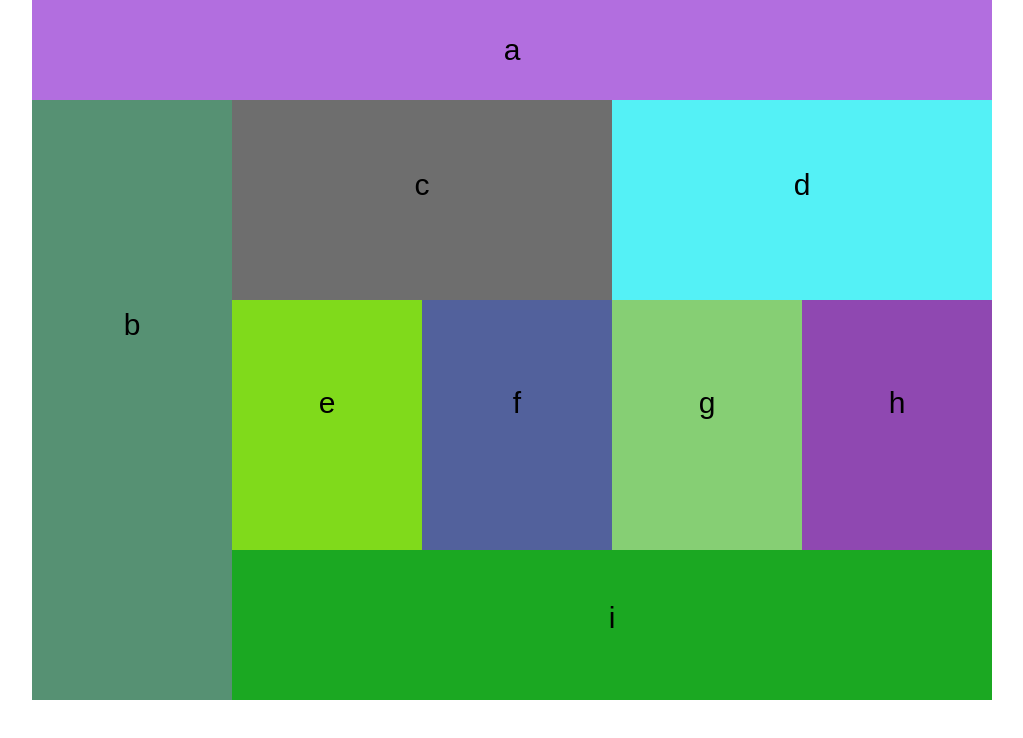
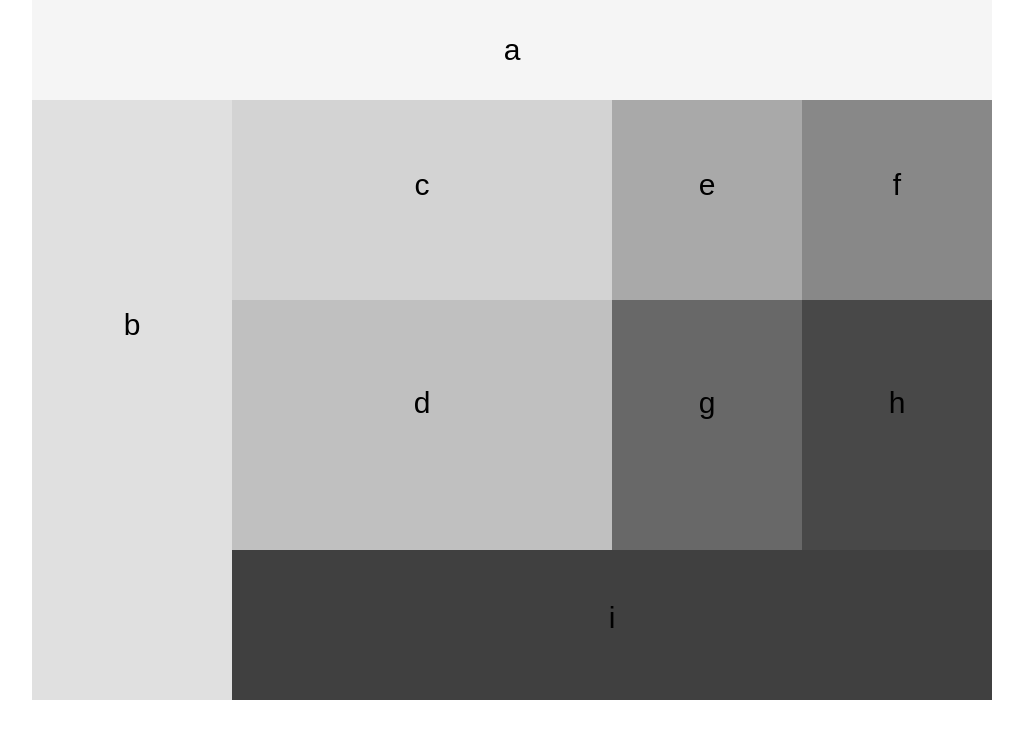
Before and after one commit to jeffborda/lab-01, a plain HTML site: page index.html in a window 1280 px wide. Shown: the whole page, without its empty margins (128-1151 px from the left). Drawn offline with Linux system fonts and the light colour scheme.

Commit message:
Grid added

```diff
--- a/css/base.css
+++ b/css/base.css
@@ -4,7 +4,12 @@ body {
   margin: 0px auto;
   font-size: 30px;
   text-align: center;
+  display: grid;
+  grid-template-columns: 240px 240px;
+  grid-template-rows: 75px 150px 125px 125px 250px 250px 80px;
 }
+
+
 p {
   display: block;
   top: 35%;
--- a/css/layout.css
+++ b/css/layout.css
@@ -1,44 +1,69 @@
 header {
-  height: 75px;
+  grid-row: 1;
+  grid-column-start: 1;
+  grid-column-end: 3;
+  /* height: 75px; */
   background-color: #2d9fd9;
 }
 nav {
-  height: 150px;
+  display: grid;
+  grid-row: 2;
+  grid-column-start: 1;
+  grid-column-end: 3;
+  /* height: 150px; */
   background-color: #a0d18c;
-}
-section.c-d div {
-  height: 125px;
 }
 #c {
   background-color: #d87dd8;
+  grid-row: 3;
+  grid-column-start: 1;
+  grid-column-end: 3;
+
 }
 #d {
   background-color: #f68f54;
+  grid-row: 4;
+  grid-column-start: 1;
+  grid-column-end: 3;
 }
 section.e-h div {
   width: 240px;
   height: 250px;
 }
 #e {
-  float: left;
+  /* float: left; */
   background-color: #ec4d7d;
+  grid-row: 5;
+  grid-column-start: 1;
+  grid-column-end: 2;
 }
 #f {
-  float: right;
+  /* float: right; */
   background-color: #c5d0fe;
+  grid-row: 5;
+  grid-column-start: 2;
+  grid-column-end: 3;
 }
 #g {
-  float: left;
+  /* float: left; */
   background-color: #b1a43c;
+  grid-row: 6;
+  grid-column-start: 1;
+  grid-column-end: 2;
 }
 #h {
-  float: right;
+  /* float: right; */
   background-color: #6dcff6;
+  grid-row: 6;
+  grid-column-start: 2;
+  grid-column-end: 3;
 }
 footer {
-  clear: both;
+  /* clear: both; */
   background-color: #6b6767;
-  height: 80px;
+  grid-row: 7;
+  grid-column-start: 1;
+  grid-column-end: 3;
 }
 
 @media only screen and (min-width: 768px) {
@@ -48,17 +73,26 @@ footer {
     margin: 0px auto;
     font-size: 30px;
     text-align: center;
+
+    display: grid;
+    grid-template-columns: 200px 190px 190px 190px 190px;
+    grid-template-rows: 100px 200px 250px 150px;
   }
 
   header {
     height: 100px;
     background-color: #b26edf;
+    grid-row: 1;
+    grid-column-start: 1;
+    grid-column-end: 6;
   }
   nav {
     width: 200px;
     height: 600px;
     background-color: #569173;
-    float: left;
+    grid-row-start: 2;
+    grid-row-end: 5;
+    grid-column: 1;
   }
   section.c-d div {
     width: 380px;
@@ -66,38 +100,126 @@ footer {
   }
   #c {
     background-color: #6e6e6e;
-    float: left;
+    grid-row: 2;
+    grid-column-start: 2;
+    grid-column-end: 4;
   }
   #d {
     background-color: #54f1f6;
-    float: right;
+    grid-row: 2;
+    grid-column-start: 4;
+    grid-column-end: 6;
   }
-  section.e-h div {
-    width: 190px;
-    height: 250px;
-    float: left;
-  }
+
   #e {
-    float: left;
     background-color: #80da1b;
+    grid-row: 3;
+    grid-column-start: 2;
+    grid-column-end: 3;
   }
   #f {
-    float: left;
     background-color: #52619c;
+    grid-row: 3;
+    grid-column-start: 3;
+    grid-column-end: 4;
   }
   #g {
-    float: left;
     background-color: #86cf74;
+    grid-row: 3;
+    grid-column-start: 4;
+    grid-column-end: 5;
   }
   #h {
-    float: left;
     background-color: #8f48b1;
+    grid-row: 3;
+    grid-column-start: 5;
+    grid-column-end: 6;
   }
   footer {
-    clear: none;
     background-color: #1ba822;
     width: 760px;
     height: 150px;
-    float: left;
+    grid-row: 4;
+    grid-column-start: 2;
+    grid-column-end: 6;
   }
 }
+
+@media only screen and (min-width: 950px) {
+
+  body {
+    width: 960px;
+    margin: 0px auto;
+    font-size: 30px;
+    text-align: center;
+
+    display: grid;
+    grid-template-columns: 200px 190px 190px 190px 190px;
+    grid-template-rows: 100px 200px 250px 150px;
+  }
+
+  header {
+    height: 100px;
+    background-color: #F5F5F5;
+    grid-row: 1;
+    grid-column-start: 1;
+    grid-column-end: 6;
+  }
+  nav {
+    width: 200px;
+    height: 600px;
+    background-color: #E0E0E0;
+    grid-row-start: 2;
+    grid-row-end: 5;
+    grid-column: 1;
+  }
+  section.c-d div {
+    width: 380px;
+    height: 200px;
+  }
+  #c {
+    background-color: #D3D3D3;
+    grid-row: 2;
+    grid-column-start: 2;
+    grid-column-end: 4;
+  }
+  #d {
+    background-color: #C0C0C0;
+    grid-row: 3;
+    grid-column-start: 2;
+    grid-column-end: 4;
+  }
+
+  #e {
+    background-color: #A9A9A9;
+    grid-row: 2;
+    grid-column-start: 4;
+    grid-column-end: 5;
+  }
+  #f {
+    background-color: #888888;
+    grid-row: 2;
+    grid-column-start: 5;
+    grid-column-end: 6;
+  }
+  #g {
+    background-color: #686868;
+    grid-row: 3;
+    grid-column-start: 4;
+    grid-column-end: 5;
+  }
+  #h {
+    background-color: #484848;
+    grid-row: 3;
+    grid-column-start: 5;
+    grid-column-end: 6;
+  }
+  footer {
+    background-color: #404040;
+    width: 760px;
+    height: 150px;
+    grid-row: 4;
+    grid-column-start: 2;
+    grid-column-end: 6;
+  }
+}
--- a/index.html
+++ b/index.html
@@ -6,23 +6,21 @@
     <link rel="stylesheet" type="text/css" href="css/reset.css" />
     <link rel="stylesheet" type="text/css" href="css/base.css" />
     <link rel="stylesheet" type="text/css" href="css/layout.css" />
-    <link rel="stylesheet" type="text/css" href="css/modeule.css" />
+    <link rel="stylesheet" type="text/css" href="css/module.css"/>
   </head>
   <body>
     <header><p>a</p></header>
     <nav><p>b</p></nav>
-    <main>
-      <section class="c-d">
+
     <div id="c"><p>c</p></div>
     <div id="d"><p>d</p></div>
-      </section>
-      <section class="e-h">
+
     <div id="e"><p>e</p></div>
     <div id="f"><p>f</p></div>
     <div id="g"><p>g</p></div>
     <div id="h"><p>h</p></div>
-      </section>
-    </main>
+
+
     <footer><p>i</p></footer>
   </body>
 </html>
```
Lines whose indentation alone changed are shown as unchanged.
